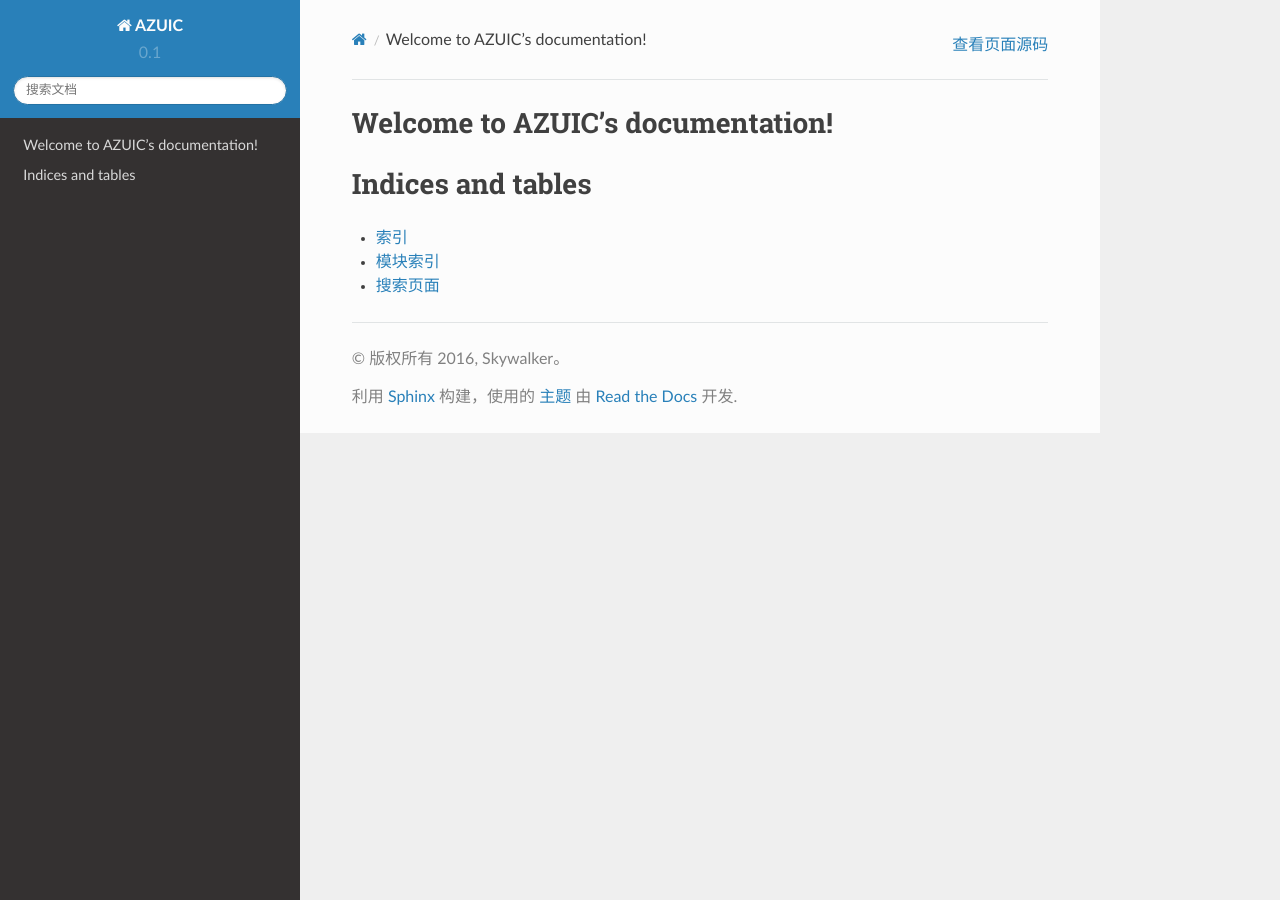
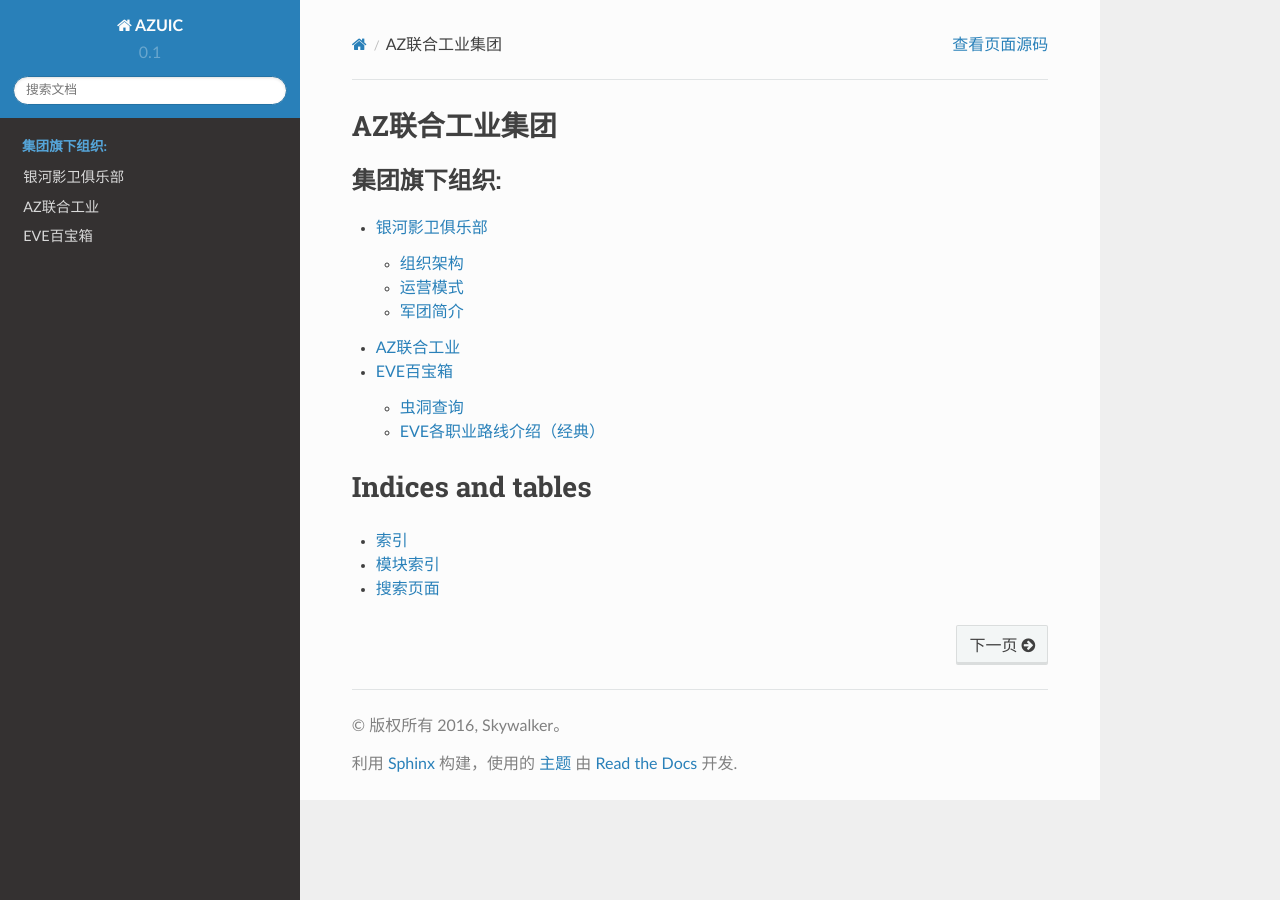
Before and after one commit to zliu/azuig, a Sphinx documentation site: the page built from docs/source/index.rst, in a window 1280 px wide. Built offline with Sphinx 7.4.7 and the Read the Docs theme 2.0.0, drawn with Linux system fonts in a browser that asks for light colours.

Commit message:
add basic info for corporation

```diff
--- /dev/null
+++ b/docs/source/az.rst
@@ -0,0 +1,4 @@
+AZ联合工业
+==========
+
+这是一个神秘的军团
--- a/docs/source/index.rst
+++ b/docs/source/index.rst
@@ -3,13 +3,16 @@
    You can adapt this file completely to your liking, but it should at least
    contain the root `toctree` directive.
 
-Welcome to AZUIC's documentation!
+AZ联合工业集团
 =================================
 
 .. toctree::
    :maxdepth: 2
-   :caption: Contents:
+   :caption: 集团旗下组织:
 
+   shadow_guards
+   az
+   tips
 
 
 Indices and tables
--- /dev/null
+++ b/docs/source/shadow_guards.rst
@@ -0,0 +1,20 @@
+银河影卫俱乐部
+==============
+.. toctree::
+   :maxdepth: 2
+
+   shadow_guards/organization
+   shadow_guards/operation_mode
+
+
+军团简介
+--------
+银河影卫是银河下属的一支军团，游戏内本军团和银河其他军团无任何从属关系。
+
+影卫目前的日常活动是在虫洞空间中进行的，军团驻地也位于虫洞内。
+
+军团现有2个虫洞空间
+
+萌新游乐园：2-1-7， 这是一个二级虫洞空间，空间内有2个固定虫洞，一个通往一级虫洞空间，另一个通往高安地区。这个空间主要用于接收技能不高，经验不足的萌新，可以在洞内扫扫信号，挖挖坟，采采气，种种菜
+
+老司机竞技场：2-3-7，这是一个二级虫洞空间，空间内有2个固定虫洞，一个通往三级虫洞空间，另一个通往高安地区。这个空间主要用于给老司机飙车，可以做你爱做的事情
--- /dev/null
+++ b/docs/source/shadow_guards/operation_mode.rst
@@ -0,0 +1,11 @@
+
+运营模式
+--------
+
+军团向成员直接收购成员在虫洞内进行各项活动所得到的产出，包括但不限于：气云，矿石，冬眠者船体或装备，远古打捞件，行星产物等
+
+收购价格为 EVE国服市场_ 卖家最低价（买家最高价）的8折
+
+军团向成员出售aa，bb，cc，等船只和装备，售价为 EVE国服市场_ 卖家最低价的 x 折
+
+.. _EVE国服市场 : http://www.ceve-market.org/home/
--- /dev/null
+++ b/docs/source/shadow_guards/organization.rst
@@ -0,0 +1,10 @@
+
+组织架构
+--------
+军团CEO：
+
+军团总监：
+
+后勤部：
+
+战斗部：
--- /dev/null
+++ b/docs/source/tips.rst
@@ -0,0 +1,15 @@
+EVE百宝箱
+=========
+
+虫洞查询
+--------
+http://venuswormhole.sinaapp.com/
+
+EVE各职业路线介绍（经典）
+-------------------------
+
+.. image:: images/eve_professional_lives.jpg
+
+reference: http://swiftandbitter.com/eve/wtd/
+
+thread: http://eve-search.com/thread/1444366-0/page/1
```
Also changed, not shown: 1 other file.
